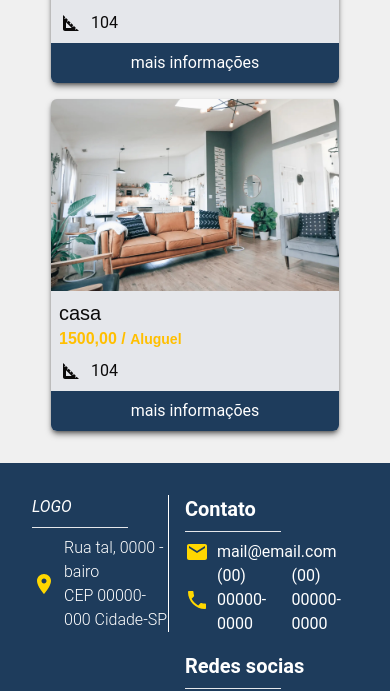
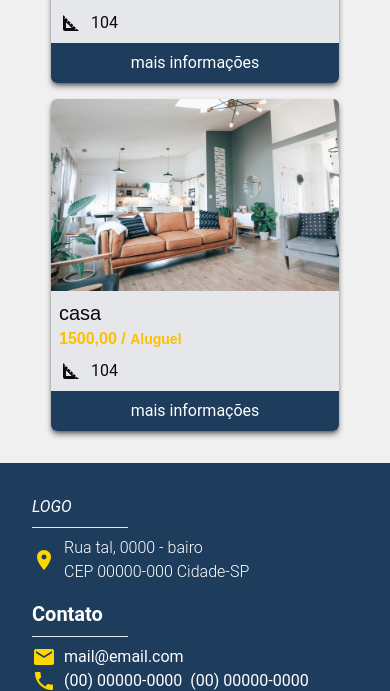
Before and after one commit to NatanCastro/imobiliaria-astro, an Astro site: page / in a window 390 px wide. Shown: the part 2324-3015 px from the top of the page. Built offline with nearby package versions, Linux system fonts and the light colour scheme; Astro itself is replaced by a stand-in of ours.

Commit message:
improve footer layout and responsiveness

```diff
--- a/src/components/Footer.astro
+++ b/src/components/Footer.astro
@@ -3,8 +3,8 @@ import { Mail, Instagram, Facebook, LocationOn, Phone } from '@mui/icons-materia
 
 ---
 
-<div class='bg-dark-blue text-white flex items-start justify-evenly p-8 gap-x-4'>
-  <div class='flex flex-col flex-grow border-r border-white'>
+<div class='bg-dark-blue text-white flex flex-col items-start justify-evenly p-8 gap-4 md:flex-row'>
+  <div class='flex flex-col flex-grow md:border-r md:border-white'>
     <div class='mx-auto'>
       <i>LOGO</i>
       <hr class='my-2 w-24' />
@@ -19,9 +19,7 @@ import { Mail, Instagram, Facebook, LocationOn, Phone } from '@mui/icons-materia
       <h4 class='text-xl font-bold'>Contato</h4>
       <hr class='my-2 w-24' />
       <p class='flex items-center gap-2'>
-        <>
-          <Mail className='text-gold-700 text-xl' />
-        </>
+        <Mail className='text-gold-700 text-xl' />
         <a href='mailto:email@email.com'>mail@email.com</a>
       </p>
       <p class='flex items-center gap-2'>
```
